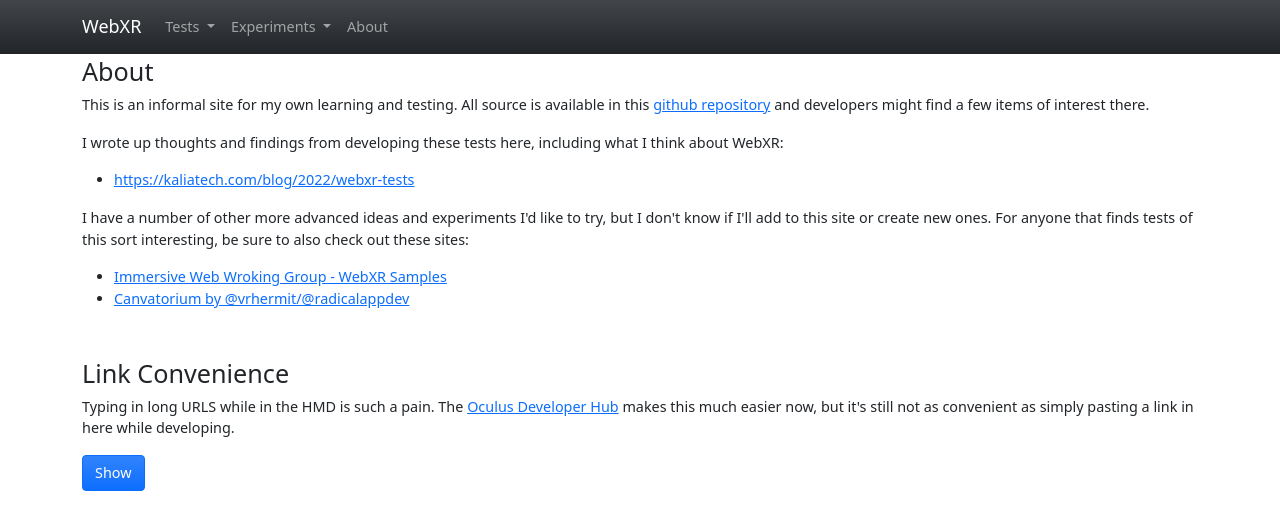
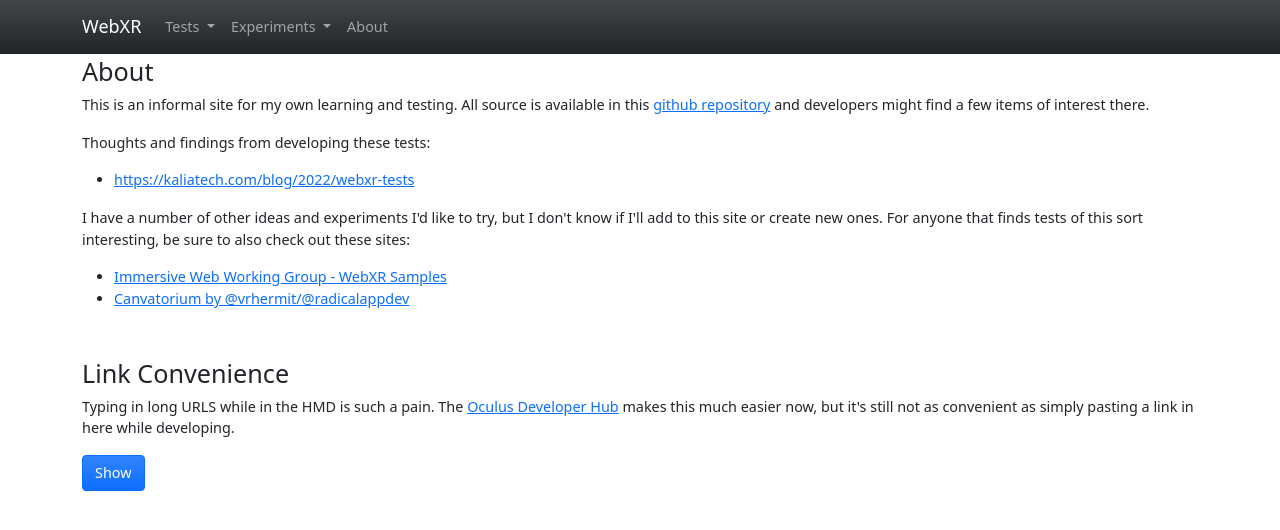
Before and after one commit to kaliatech/webxr-tests-3, a Vue app: page /about in a window 1280 px wide. Shown: the top 530 px of the page. Built offline with nearby package versions, Linux system fonts and the light colour scheme; some icons are missing.

Commit message:
Add to about page and link write-up

```diff
--- a/src/views/AboutView.vue
+++ b/src/views/AboutView.vue
@@ -12,7 +12,7 @@
                 and developers might find a few items of interest there.
               </p>
               <p>
-                I wrote up thoughts and findings from developing these tests here, including what I think about WebXR:
+                Thoughts and findings from developing these tests:
               </p>
               <ul>
                 <li>
@@ -20,7 +20,7 @@
                 </li>
               </ul>
               <p>
-                I have a number of other more advanced ideas and experiments I'd like to try, but I don't know if I'll
+                I have a number of other ideas and experiments I'd like to try, but I don't know if I'll
                 add to this site or create new ones. For anyone that finds tests of this sort interesting, be sure to
                 also check out these sites:
               </p>
@@ -28,7 +28,7 @@
               <ul>
                 <li>
                   <a href="https://immersive-web.github.io/webxr-samples/">
-                    Immersive Web Wroking Group - WebXR Samples
+                    Immersive Web Working Group - WebXR Samples
                   </a>
                 </li>
                 <li>
```
Also changed, not shown: 1 other file (tests, documents, lock files or other folders).
